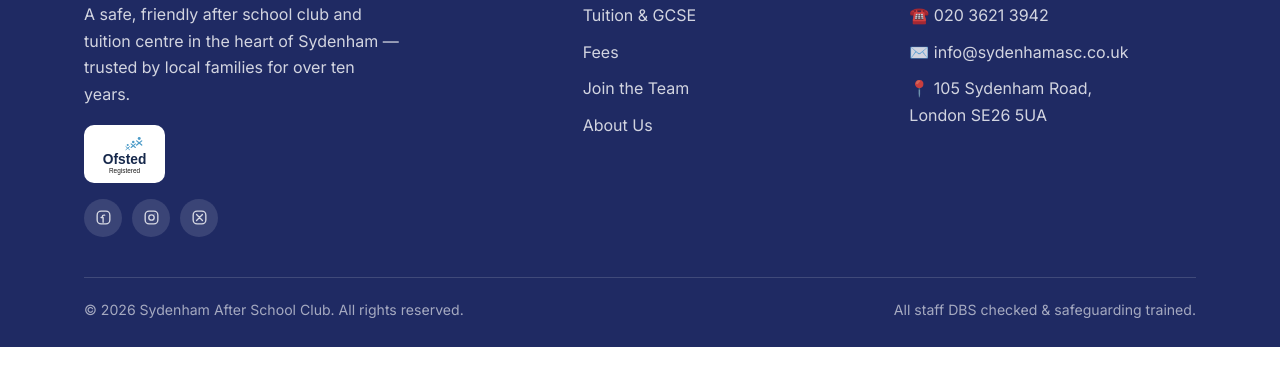
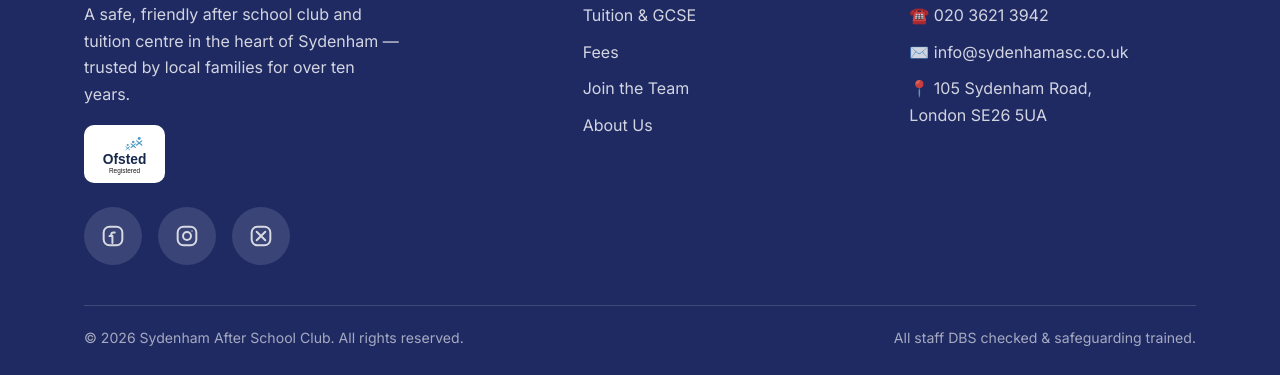
Before and after one commit to kwadwoaddo-collab/sydenham-asc, an Astro site: page / in a window 1280 px wide. Shown: the part 6313-6688 px from the top of the page. Before the commit the page ends 6660 px from the top, so only its background shows below. Built offline with nearby package versions, Linux system fonts and the light colour scheme; Astro itself is replaced by a stand-in of ours.

Commit message:
Enlarge social icons in footer

```diff
--- a/public/styles.css
+++ b/public/styles.css
@@ -317,9 +317,9 @@ h3 { font-size: 1.3rem; font-weight: 600; letter-spacing: -0.01em; }
 .info-list .ic { width: 42px; height:42px; border-radius: 12px; background: var(--blue-soft); display:grid; place-items:center; font-size:1.2rem; flex-shrink:0; }
 .info-list b { color: var(--navy); display:block; }
 
-.social-row { display: flex; gap: 10px; margin-top: 16px; }
+.social-row { display: flex; gap: 16px; margin-top: 24px; }
 .social-row a {
-  width: 38px; height: 38px; border-radius: 50%;
+  width: 58px; height: 58px; border-radius: 50%;
   background: rgba(255,255,255,.12); color: #fff;
   display: grid; place-items: center;
   transition: background .2s ease, transform .2s ease;
--- a/src/layouts/Layout.astro
+++ b/src/layouts/Layout.astro
@@ -99,9 +99,9 @@ const nav = [
           <img src="/photos/ofsted.svg" alt="Ofsted registered" style="height:58px; width:auto; margin-top:18px; background:#fff; border-radius:10px; padding:6px 12px;" />
           <!-- TODO: replace # with your real profile URLs once the pages exist -->
           <div class="social-row">
-            <a href="#" target="_blank" rel="noopener" aria-label="Facebook"><Icon name="facebook" size={19} /></a>
-            <a href="#" target="_blank" rel="noopener" aria-label="Instagram"><Icon name="instagram" size={19} /></a>
-            <a href="#" target="_blank" rel="noopener" aria-label="X (Twitter)"><Icon name="x" size={19} /></a>
+            <a href="#" target="_blank" rel="noopener" aria-label="Facebook"><Icon name="facebook" size={28} /></a>
+            <a href="#" target="_blank" rel="noopener" aria-label="Instagram"><Icon name="instagram" size={28} /></a>
+            <a href="#" target="_blank" rel="noopener" aria-label="X (Twitter)"><Icon name="x" size={28} /></a>
           </div>
         </div>
         <div>
```
